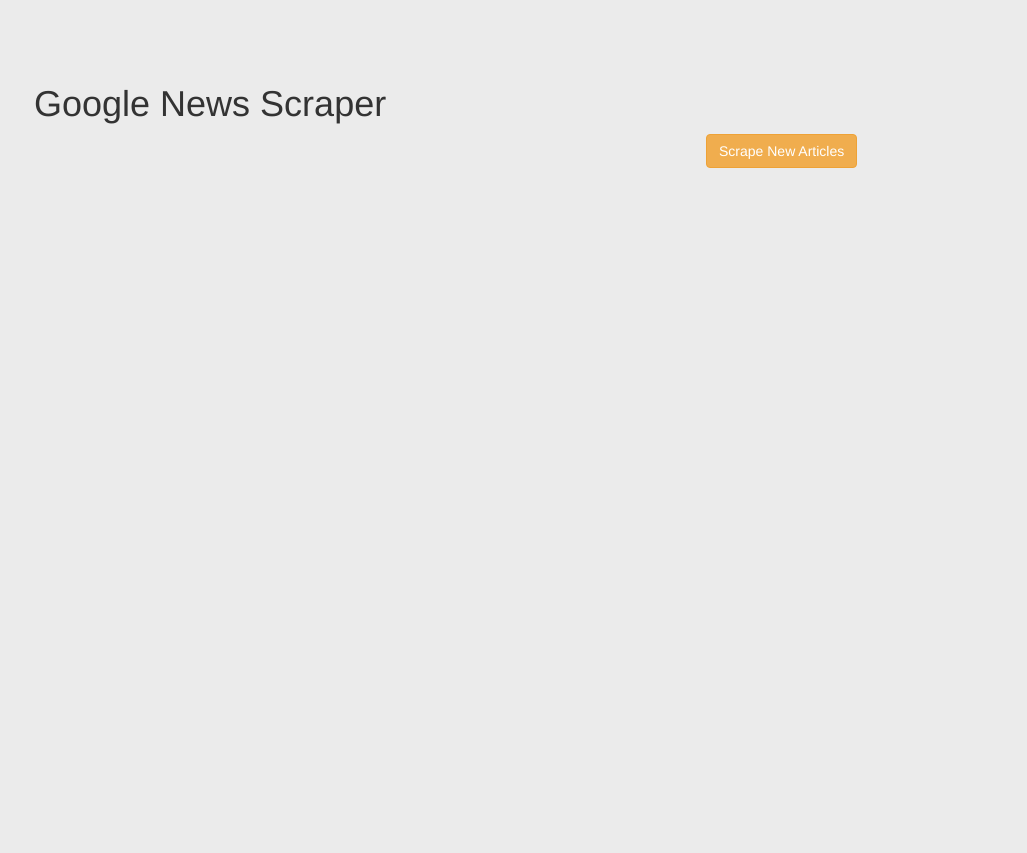
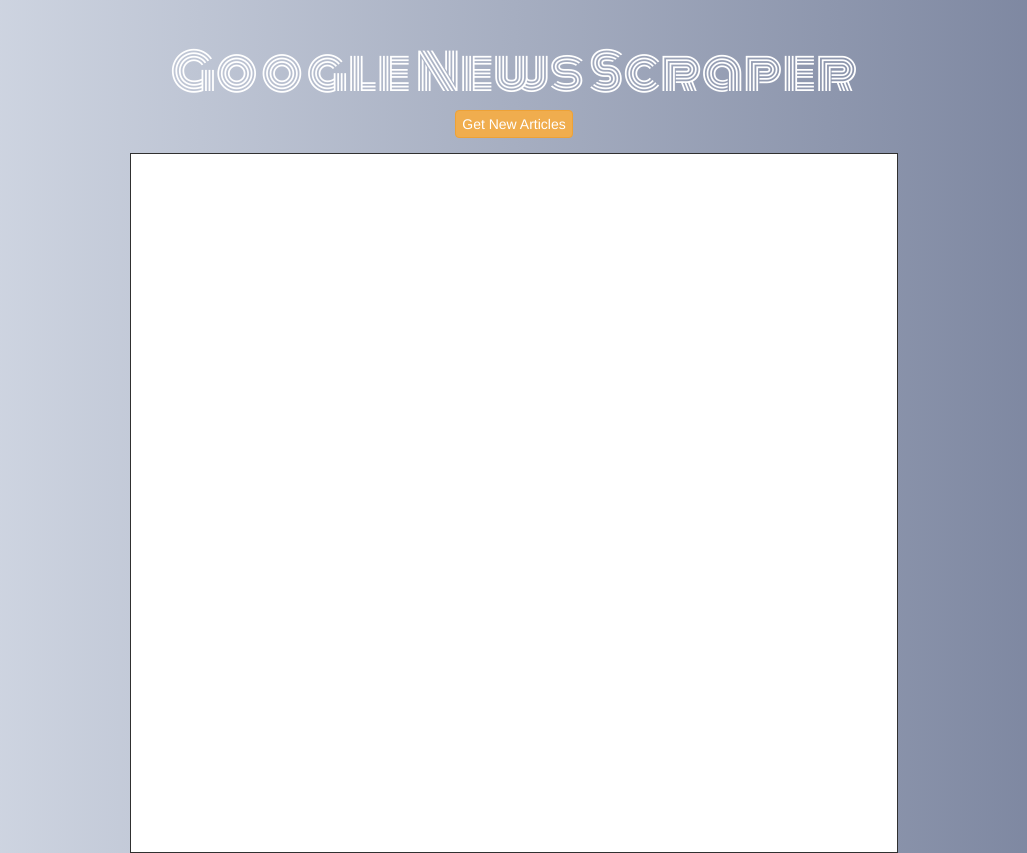
Before and after one commit to circlegetsquare/mongo_scraper, a website: page public/index.html in a window 1280 px wide. Shown: the whole page, without its empty margins (126-1153 px from the left). Drawn offline with nearby package versions, Linux system fonts and the light colour scheme; no server answers.

Commit message:
more features and layout added

```diff
--- a/public/app.js
+++ b/public/app.js
@@ -5,7 +5,7 @@
     // For each one
     for (var i = 0; i < data.length; i++) {
       // Display the apropos information on the page
-      $("#articles").prepend('<p data-id="' + data[i]._id + '">' + data[i].title + '<br /><a href=' + data[i].link + ' target="blank">' + data[i].source + ' </a></p>');
+      $("#articles").prepend('<span class="article-title" data-id="' + data[i]._id + '">' + data[i].title + '</span><br /><a href=' + data[i].link + ' target="blank">' + data[i].source + ' </a><hr>');
     }
   });
 };
@@ -22,7 +22,7 @@
 });
 
 // Whenever someone clicks a p tag
-$(document).on("click", "p", function() {
+$(document).on("click", ".article-title", function() {
   // Empty the notes from the note section
   $("#modal-body").empty();
   $('#notes-modal').modal('show');
@@ -83,12 +83,19 @@
     }
   })
     // With that done
-    .done(function(data) {
-      // Log the response
-      console.log(data);
-      // Empty the notes section
-      //$("#noteinput").empty();
-    });
+    .done(        $.ajax({
+      method: "GET",
+      url: "/notes/" + thisId
+    })
+    // Place the body of the note in the body textarea
+    .done(function(data){
+      var html = "<ul class='list-group note-container'>";
+      for (var i = 0; i < data.length; i++) {
+        html += "<li class='list-group-item note'>" + data[i].note + "<button class='btn btn-danger note-delete' id=" + data[i]._id + ">x</button></li>";
+        };
+      html += "</ul>";
+      $("#modal-notes").empty().append(html);
+    }));
 
   // Also, remove the values entered in the input and textarea for note entry
   $("#noteinput").val("");
--- a/public/assets/css/styles.css
+++ b/public/assets/css/styles.css
@@ -1,26 +1,51 @@
-body { background-color: #EBEBEB }
-#wrapper {
+html {
+  height: 100%;
+}
+
+body {
+  background: #757F9A;  /* fallback for old browsers */
+  background: -webkit-linear-gradient(to right, #D7DDE8, #757F9A);  /* Chrome 10-25, Safari 5.1-6 */
+  background: linear-gradient(to right, #D7DDE8, #757F9A); /* W3C, IE 10+/ Edge, Firefox 16+, Chrome 26+, Opera 12+, Safari 7+ */
+
+  height: 100%;
+  }
+
+h1 {
+  font-family: 'Monoton', cursive;
+  color: white;
+  font-size: 50px;
+}
+.wrapper {
   width: 960px;
   margin-left: auto;
   margin-right: auto;
-  padding-top: 5%;
+  padding-top: 25px;
 }
-#articles {
-  display: inline-block;
+
+.header {
+  margin: auto;
+  text-align: center;
+}
+.articles {
   overflow: auto;
+  margin: auto;
+  margin-top: 15px;
   width: 60%;
   height: 700px;
+  padding: 20px 12px;
+  background-color: #FFFFFF;
+  border: 1px solid #303030;
 }
-#notes {
-  float: right;
-  width: 30%;
+
+.article-title {
+  cursor: pointer;
 }
 textarea {
   clear: both;
   padding: 10px;
-  margin: 0 auto;
+  margin: 0px 15px;
   resize: none;
-  width: 100%;
+  width: 568px;
 }
 .modal-footer {
   border: 0px;
@@ -29,11 +54,21 @@
   float:right;
 }
 
-.note.list-group-item {
-  padding: 30px;
+.list-group-item {
+  width: 568px;
+  height: 45px;
+  margin: auto;
+  margin-top: 15px;
 }
 
-.note.list-group-item .btn {
-  position: relative;
-  bottom: 10px;
+.btn {
+  padding: 3px 6px;
+  display: inline;
+  margin: auto;
 }
+
+#scrape-button {
+  text-align: center;
+  margin-left: auto;
+  margin-right: auto;
+}
--- a/public/index.html
+++ b/public/index.html
@@ -5,14 +5,18 @@
     <title>Scraping With Mongoose</title>
     <link rel="stylesheet" href="https://maxcdn.bootstrapcdn.com/bootstrap/3.3.7/css/bootstrap.min.css" integrity="sha384-BVYiiSIFeK1dGmJRAkycuHAHRg32OmUcww7on3RYdg4Va+PmSTsz/K68vbdEjh4u" crossorigin="anonymous">
     <link rel="stylesheet" type="text/css" href="assets/css/styles.css">
+    <link href="https://fonts.googleapis.com/css?family=Monoton" rel="stylesheet">
   </head>
   <body>
-    <div id="wrapper">
-      <h1>Google News Scraper</h1>
-      <div id="articles"></div>
-      <div id="notes">
-        <button type="button" class="btn btn-warning" id="scrape-button">Scrape New Articles</button></div>
+    <div class="wrapper">
+      <div class="header">
+        <h1>Google News Scraper</h1>
+      </div>
+      <div class="header">
+          <button type="button" class="btn btn-warning" id="scrape-button">Get New Articles</button>
+        </div>
     </div>
+      <div class="articles" id="articles"></div>
     <div class="modal" id="notes-modal">
       <div class="modal-dialog" role="document">
         <div class="modal-content">
```
